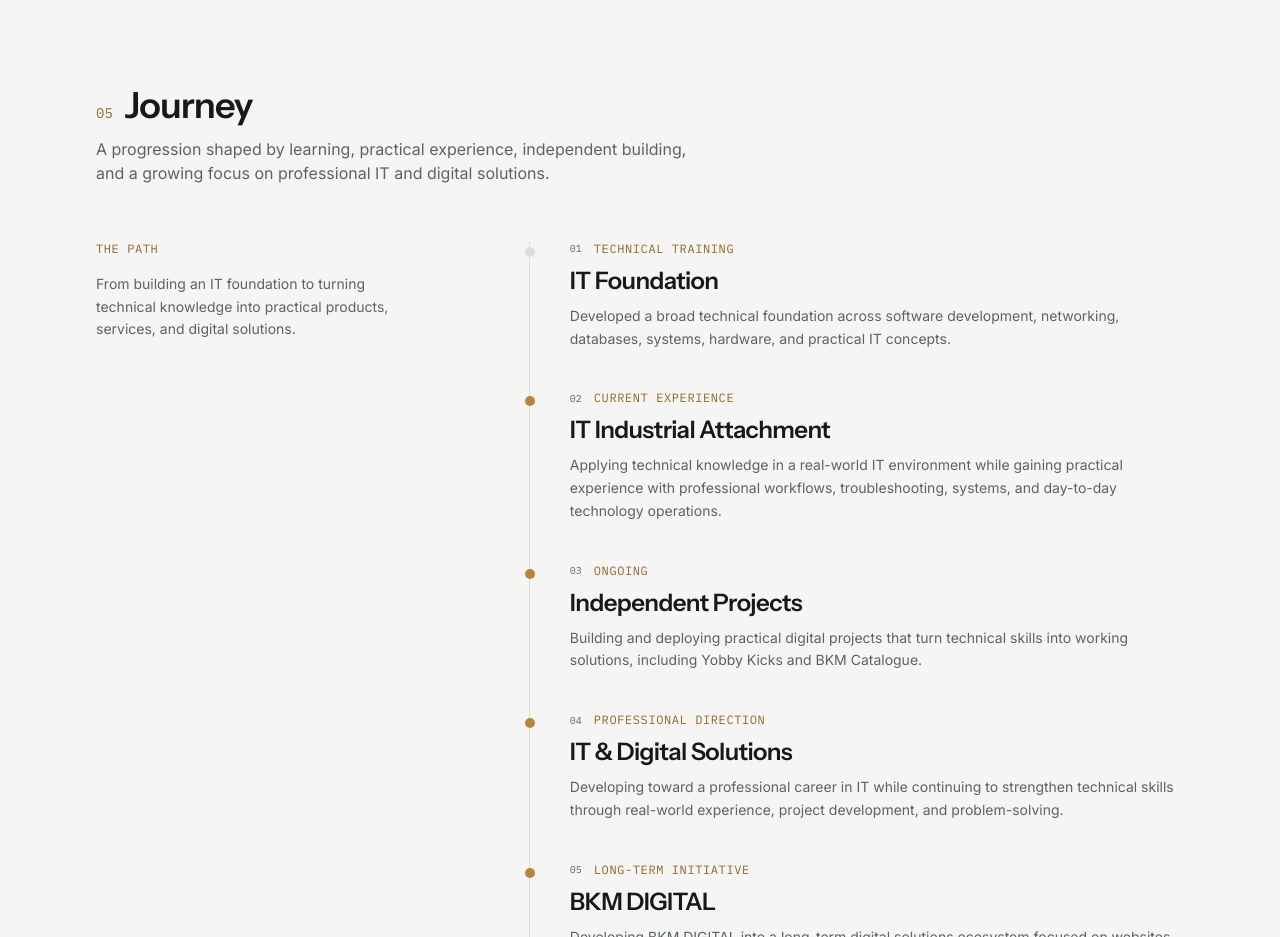
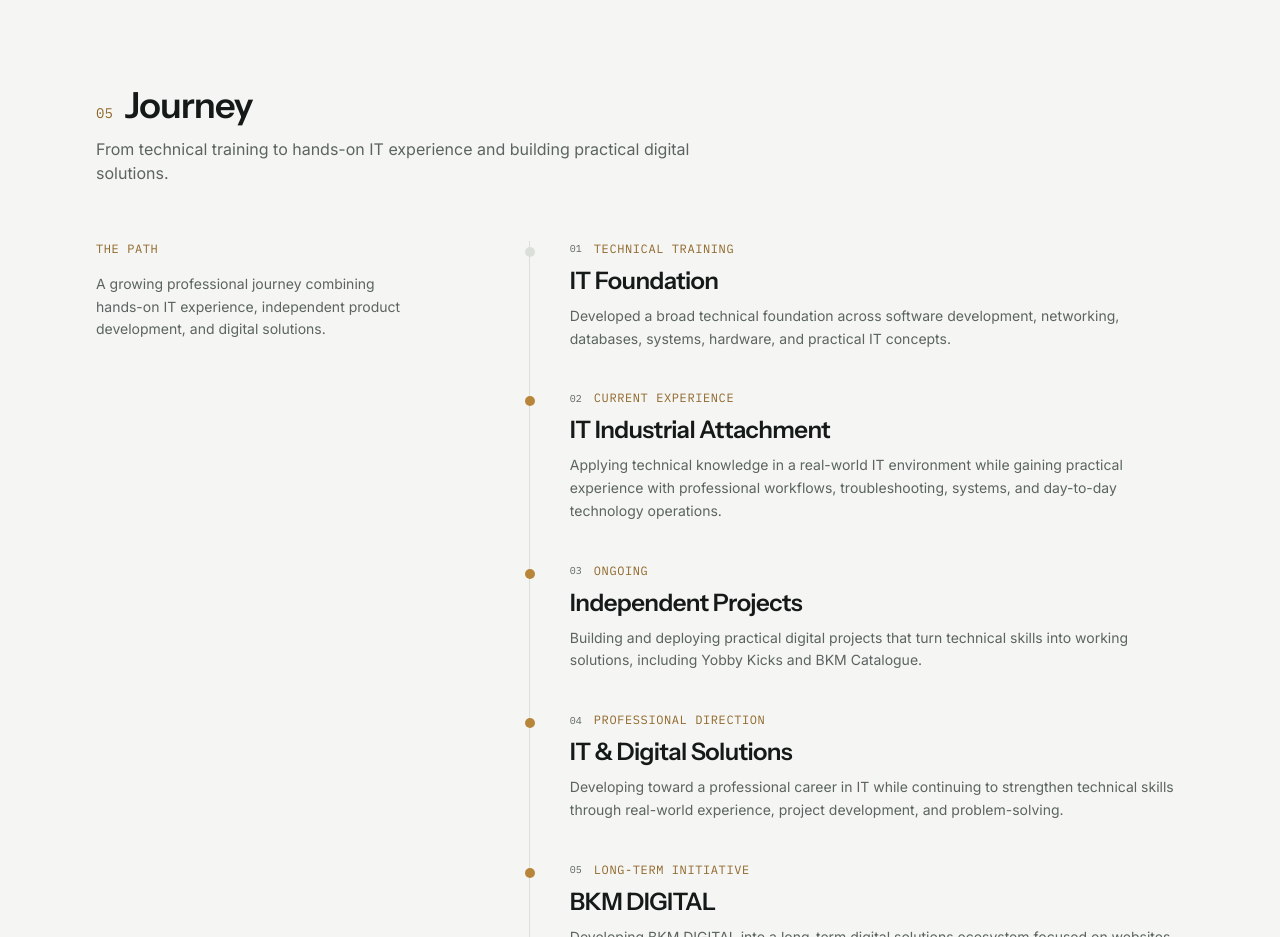
Before and after one commit to briankuria137-star/brian-kuria-portfolio, a Next.js app: page / in a window 1280 px wide. Shown: the part 4740-5677 px from the top of the page. Built offline with nearby package versions, Linux system fonts and the light colour scheme.

Commit message:
Update portfolio professional journey

```diff
--- a/components/sections/Experience.tsx
+++ b/components/sections/Experience.tsx
@@ -11,7 +11,7 @@ export function Experience() {
         <SectionHeading
           index="05"
           title="Journey"
-          description="A progression shaped by learning, practical experience, independent building, and a growing focus on professional IT and digital solutions."
+          description="From technical training to hands-on IT experience and building practical digital solutions."
         />
 
         <div className="grid gap-12 lg:grid-cols-[0.35fr_0.65fr] lg:gap-20">
@@ -21,8 +21,7 @@ export function Experience() {
             </p>
 
             <p className="mt-4 max-w-xs text-sm leading-relaxed text-muted">
-              From building an IT foundation to turning technical knowledge
-              into practical products, services, and digital solutions.
+              A growing professional journey combining hands-on IT experience, independent product development, and digital solutions.
             </p>
           </div>
 
```
